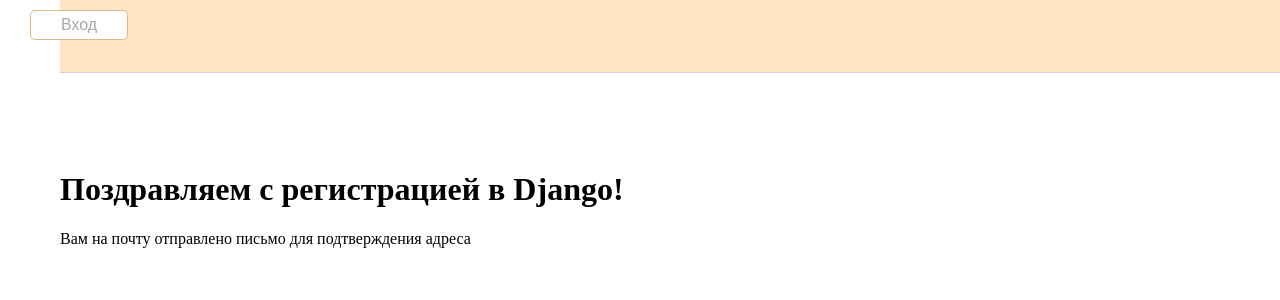
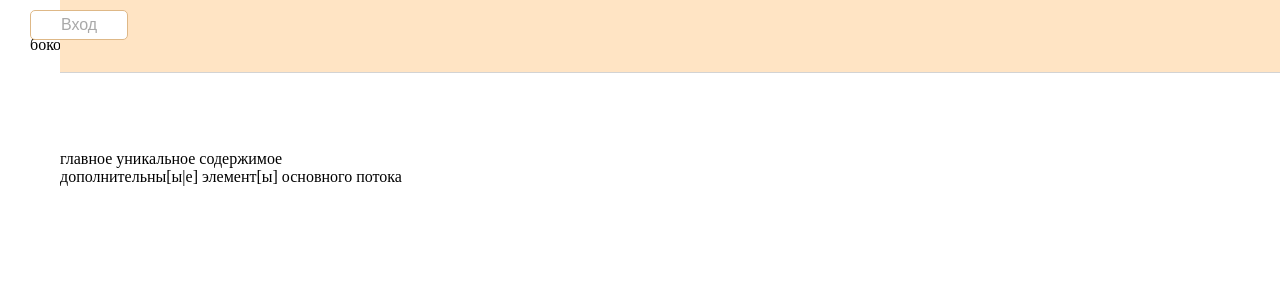
Before and after one commit to Sanshain/django_sample, a Django app: template main/templates/gradulation.html in a window 1280 px wide. Shown: the top 300 px of the page. Run offline with Django 3.2, Linux system fonts and the light colour scheme; the template is opened without the code that fills it, so the values that code supplies are empty; parts of the project's set-up code (start-up, migrations or seed data) failed here and were passed over; some libraries are stand-ins or nearby versions.

Commit message:
change architecture for templates elements nesting

```diff
--- a/main/static/base.css
+++ b/main/static/base.css
@@ -59,7 +59,7 @@ body{
 	text-align: center;
 }
 
-.content{
+#content{
 	top:150px;
 
 }
--- a/main/static/detail.css
+++ b/main/static/detail.css
@@ -28,3 +28,7 @@
 .friend_pick:hover{
 	background-color:beige;
 }
+
+.aside{
+	position:fixed;
+}
--- a/main/templates/base.html
+++ b/main/templates/base.html
@@ -114,19 +114,41 @@
 
 		</header>
 
-		<div class='content'>
-			<content>
-
-				{% block content %}
-
-					{% block main %}{% endblock %}
-
-					{% block aside %}{% endblock %}
 
 
+		<div id='content'>
+
+
+			<div id='main'> {# может быть слева, может быть центр #}
+
+				{% block main %}
+					главное уникальное содержимое
 				{% endblock %}
 
-			</content>
+			</div>
+
+
+			<div id="section">
+
+				{# может быть слева, может быть центр #}
+
+				{% block section %}
+					дополнительны[ы|е] элемент[ы] основного потока
+				{% endblock %}
+
+			</div>
+
+		</div>
+
+
+		<div id='aside'>
+
+			{% block aside %}
+
+				боковая колонка: управляется через id='aside'
+
+			{% endblock %}
+
 		</div>
 
 	</body>
```
Also changed, not shown: main/templates/detail.html (+6 -7 lines), main/templates/user.html (+9 -4 lines), main/static/js/base.js (line endings or trailing spaces).
